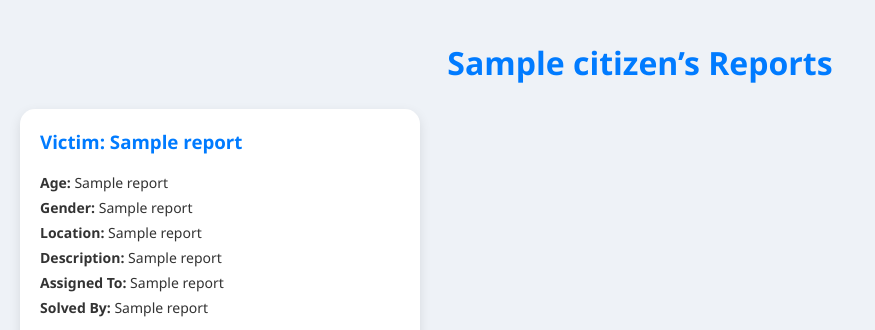
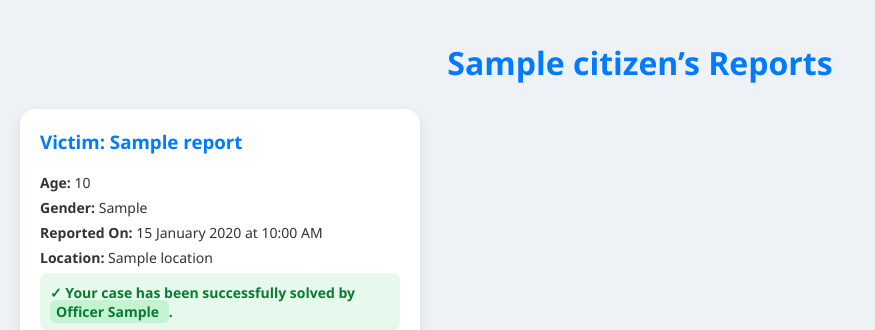
Before and after one commit to fahu087/wedding, a Flask app: template templates/citizen_reports.html in a window 1280 px wide. Shown: the top 330 px of the page, without its empty margins (0-875 px from the left). Run offline with Flask 3, Linux system fonts and the light colour scheme; the template is opened without the code that fills it: most values are stand-ins (such as "Sample title", 1, 10 or a date in 2020); grey boxes marked "Sample" are stand-in pictures.

Commit message:
seconndk k

```diff
--- a/app.py
+++ b/app.py
@@ -32,23 +32,18 @@ app.config['UPLOAD_FOLDER'] = UPLOAD_FOLDER
 # ================================
 @app.route('/', methods=['GET', 'POST'])
 def home():
-    def generate_captcha():
-        chars = string.ascii_letters + string.digits + "@#%$"
-        return ''.join(random.choice(chars) for _ in range(6))
 
-    error = None
-
+    # TEMPORARILY TURN OFF CAPTCHA COMPLETELY
     if request.method == 'POST':
         name = request.form.get('name')
         phone = request.form.get('phone')
-        entered_captcha = request.form.get('captcha', '').strip()
-        correct_captcha = session.get('captcha')
 
-        if entered_captcha != correct_captcha:
-            error = "❌ Incorrect CAPTCHA."
-        else:
-            session['citizen'] = {'name': name, 'phone': phone}
-            return redirect(url_for('citizen_home'))
+        # Direct login without checking captcha
+        session['citizen'] = {'name': name, 'phone': phone}
+        return redirect(url_for('citizen_home'))
+
+    return render_template('index.html', captcha="", error=None)
+
 
     session['captcha'] = generate_captcha()
     return render_template('index.html', captcha=session['captcha'], error=error)
@@ -72,15 +67,19 @@ def citizen_reports():
 
     citizen = session['citizen']
 
-    cursor.execute("""
+    cursor2 = db.cursor(dictionary=True)   # <-- IMPORTANT FIX
+
+    cursor2.execute("""
         SELECT id, victim_name, victim_age, victim_gender, location, description,
-               image_path, status, assigned_to, solved_by
+               image_path, status, assigned_to, solved_by, created_at
         FROM reports
         WHERE citizen_name = %s AND citizen_phone = %s
         ORDER BY id DESC
     """, (citizen['name'], citizen['phone']))
 
-    reports = cursor.fetchall()
+    reports = cursor2.fetchall()
+    cursor2.close()
+
     return render_template('citizen_reports.html', citizen=citizen, reports=reports)
 
 # ================================
@@ -183,6 +182,36 @@ def police_dashboard():
 
     return render_template('view.html', reports=reports)
 
+# ================================
+# SEARCH VIEW (ADMIN OR OFFICER)
+# ================================
+@app.route('/view', methods=['GET', 'POST'])
+def view_reports():
+    if 'police' not in session:
+        return redirect(url_for('police_login'))
+
+    keyword = ""
+
+    if request.method == 'POST':
+        keyword = request.form.get('keyword', "").strip()
+
+        cursor2 = db.cursor(dictionary=True)
+
+        cursor2.execute("""
+            SELECT * FROM reports
+            WHERE citizen_name LIKE %s
+               OR location LIKE %s
+               OR description LIKE %s
+            ORDER BY id DESC
+        """, (f"%{keyword}%", f"%{keyword}%", f"%{keyword}%"))
+
+        reports = cursor2.fetchall()
+        cursor2.close()
+
+        return render_template("view.html", reports=reports, keyword=keyword)
+
+    # If GET request → show all
+    return redirect(url_for('police_dashboard'))
 
 
 # ================================
--- a/templates/citizen_reports.html
+++ b/templates/citizen_reports.html
@@ -1,7 +1,7 @@
 <!DOCTYPE html>
 <html lang="en">
 <head>
-  <meta charset="UTF-8">
+<meta name="viewport" content="width=device-width, initial-scale=1.0">
   <title>My Reports - SafeCity</title>
   <style>
     body {
@@ -82,30 +82,55 @@
   <div class="reports-container">
     {% for report in reports %}
     <div class="report-card">
-      <h3>Victim: {{ report[1] }}</h3>
+  <h3>Victim: {{ report.victim_name }}</h3>
 
   <div class="details">
-        <p><strong>Age:</strong> {{ report[2] }}</p>
-        <p><strong>Gender:</strong> {{ report[3] }}</p>
-        <p><strong>Location:</strong> {{ report[4] }}</p>
-        <p><strong>Description:</strong> {{ report[5] }}</p>
-        <p><strong>Assigned To:</strong> {{ report[8] or "Not Assigned" }}</p>
-<p><strong>Solved By:</strong> {{ report[9] or "Not Solved Yet" }}</p>
+      <p><strong>Age:</strong> {{ report.victim_age }}</p>
+      <p><strong>Gender:</strong> {{ report.victim_gender }}</p>
 
+      <p><strong>Reported On:</strong>
+        {{ report.created_at.strftime("%d %B %Y at %I:%M %p") }}
+      </p>
+
+      <p><strong>Location:</strong> {{ report.location }}</p>
+
+      {% if report.status == "Solved" %}
+          <p style="padding:10px; border-radius:8px; background:#e6f9ec; color:#0a7a32; font-weight:bold;">
+              ✓ Your case has been successfully solved by
+              <span style="color:#0a7a32; font-weight:900; background:#c3f3d0; padding:2px 6px; border-radius:6px;">
+                  Officer {{ report.solved_by or "Unknown" }}
+              </span>.
+          </p>
+      {% else %}
+          {% if report.assigned_to %}
+              <p style="padding:10px; border-radius:8px; background:#e8f4ff; color:#0056b3; font-weight:bold;">
+                  ➤ Your case is currently being handled by
+                  <span style="color:#004aad; font-weight:900; background:#d6e9ff; padding:2px 6px; border-radius:6px;">
+                      Officer {{ report.assigned_to }}
+                  </span>.
+                  Please stay calm — you're in safe hands.
+              </p>
+          {% else %}
+              <p style="padding:10px; border-radius:8px; background:#fff4e0; color:#b36b00; font-weight:bold;">
+                  ⚠ Your case has not been assigned yet.
+                  Please stay patient — it will be handled soon.
+              </p>
+          {% endif %}
+      {% endif %}
   </div>
 
-     {% if report[6] %}
-  {% set first_img = report[6].split(',')[0] %}
+  {% if report.image_path %}
+      {% set first_img = report.image_path.split(',')[0] %}
       <img src="{{ url_for('static', filename=first_img.strip()) }}" alt="Incident Photo">
   {% endif %}
 
-
   <p><strong>Status:</strong>
-        <span class="status {% if report[7] == 'Solved' %}solved{% else %}pending{% endif %}">
-          {{ report[7] }}
+      <span class="status {{ 'solved' if report.status=='Solved' else 'pending' }}">
+        {{ report.status }}
       </span>
   </p>
 </div>
+
     {% endfor %}
   </div>
   {% else %}
--- a/templates/index.html
+++ b/templates/index.html
@@ -34,10 +34,11 @@
   color: white;
   display: flex;
   align-items: center;
-      justify-content: center;
+  justify-content: flex-start;   /* Move to Left */
   padding: 12px 25px;
   width: 100%;
   box-shadow: 0 3px 8px rgba(0,0,0,0.2);
+  gap: 15px; /* optional spacing */
 }
 
     header img {
@@ -221,7 +222,7 @@
     <button type="submit">Login</button>
 </form>
 
-      <a href="/police" class="police-link">👮‍♂️ Login as Police</a>
+      <a href="/police" class="police-link"> Login as Police</a>
     </div>
   </div>
 
--- a/templates/police_login.html
+++ b/templates/police_login.html
@@ -1,7 +1,7 @@
 <!DOCTYPE html>
 <html lang="en">
 <head>
-  <meta charset="UTF-8">
+<meta name="viewport" content="width=device-width, initial-scale=1.0">
   <title>Police Login - SafeCity</title>
 
   <style>
```
Also changed, not shown: templates/report_details.html (+7 -0 lines), templates/view.html (+47 -9 lines), static/uploads/1763459728_1763374522_616kkUbRg4L._AC_UF8941000_QL80__1.jpg (added). Lines whose indentation alone changed are shown as unchanged.
